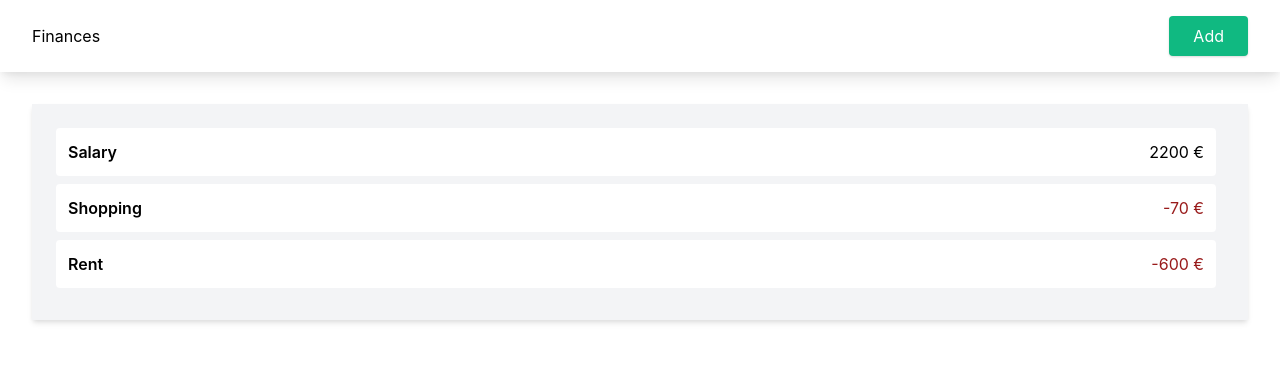
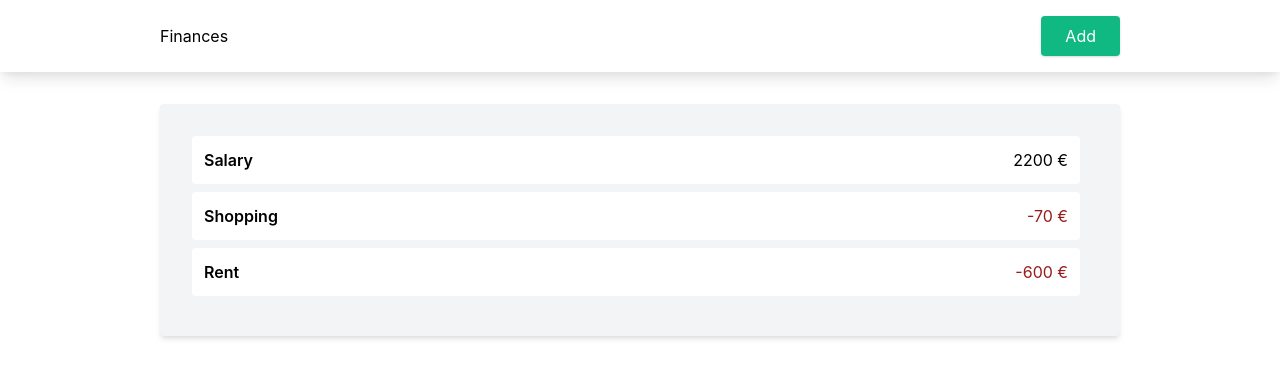
Before and after one commit to wlfnkls/react-finance-app, a React (Create React App) app: page / in a window 1280 px wide. Shown: the top 378 px of the page. Built offline with nearby package versions, Linux system fonts and the light colour scheme.

Commit message:
Minor styling changes. Set relative path for proper build

```diff
--- a/package.json
+++ b/package.json
@@ -2,6 +2,7 @@
   "name": "react-finances",
   "version": "0.1.0",
   "private": true,
+  "homepage": "./",
   "dependencies": {
     "@craco/craco": "^6.2.0",
     "@testing-library/jest-dom": "^5.14.1",
--- a/src/components/Entries.js
+++ b/src/components/Entries.js
@@ -3,8 +3,8 @@ import Entry from './Entry';
 function Entries({ items }) {
 
   return (
-    <section className="mt-8 md:px-8">
-      <div className="shadow-md bg-gray-100 grid grid-cols-1 p-6">
+    <section className="mt-8 md:px-8 md:max-w-5xl mx-auto">
+      <div className="shadow-md bg-gray-100 grid grid-cols-1 p-4 md:p-8 rounded">
         {items.map((entry, index) => (
           <Entry key={index} text={entry.text} value={entry.value} />
         ))}
--- a/src/components/Header.js
+++ b/src/components/Header.js
@@ -14,8 +14,8 @@ const Header = ({ showAddForm, formVisible, onAdd }) => {
   }
 
   return (
-    <header className="bg-white shadow-lg sticky top-0 p-4 md:px-8">
-      <div className="flex justify-between align-middle items-center">
+    <header className="bg-white shadow-lg sticky top-0">
+      <div className="flex justify-between align-middle p-4 md:px-8 items-center md:max-w-5xl mx-auto">
         <h2 className="cursor-pointer">Finances</h2>
         <button onClick={showAddForm} className="bg-green-500 text-white rounded px-6 py-2 shadow hover:shadow-md hover:bg-green-600 active:transform active:scale-95 cursor-pointer">
           {formVisible ? 'Close' : 'Add'}
```
Also changed, not shown: 1 other file (tests, documents, lock files or other folders).
